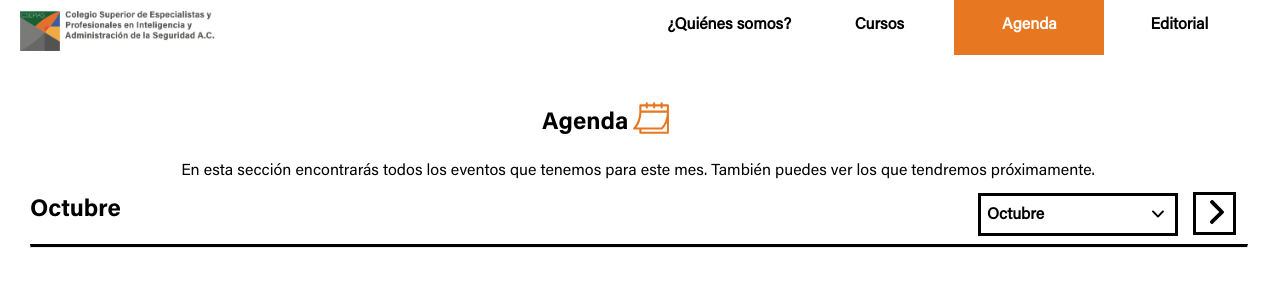
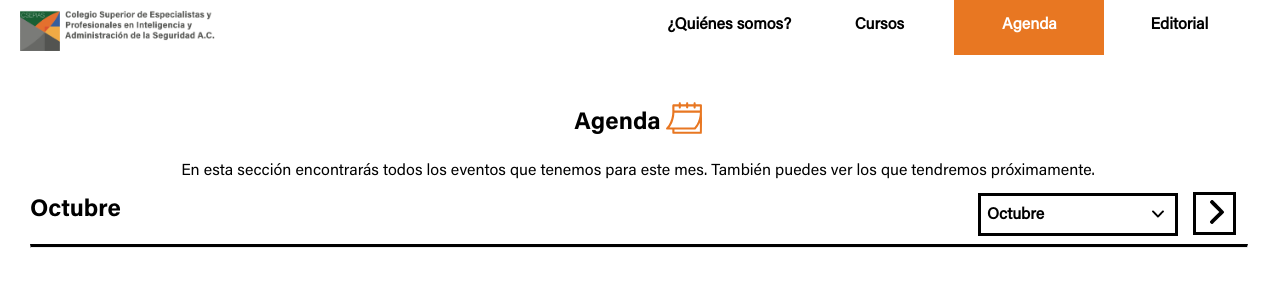
Before and after one commit to anayap04/csepias, a React (Create React App) app: page /csepias/agenda in a window 1280 px wide. Shown: the top 300 px of the page. Built offline with nearby package versions, Linux system fonts and the light colour scheme; what react-animations would draw is missing.

Commit message:
Update styles.js

```diff
--- a/src/app/components/organism/head/styles.js
+++ b/src/app/components/organism/head/styles.js
@@ -18,7 +18,7 @@ export const HeadContainer = styled.div`
 export const HeadTitle = styled.div`
   display: flex;
   flex-direction: row;
-  padding-left: ${({ isMobile, width }) => (isMobile ? width * 0.31 +"px" : "40vw")};
+  justify-content: center;
 `;
 
 export const IconContainer = styled.div`
```
